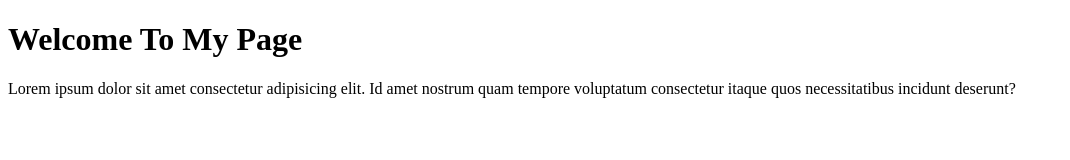
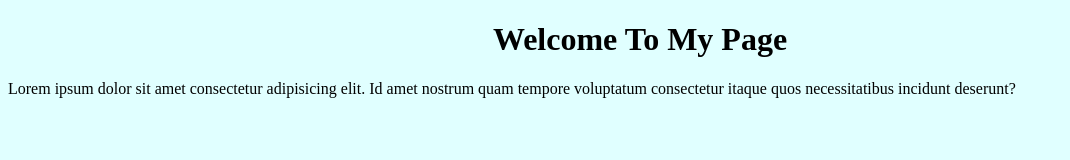
Before and after one commit to et3400/mywebsite, a plain HTML site: page index.html in a window 1280 px wide. Shown: the whole page, without its empty margins (0-1070 px from the left). Drawn offline with Linux system fonts and the light colour scheme.

Commit message:
add basic styles

```diff
--- a/index.html
+++ b/index.html
@@ -4,6 +4,7 @@
     <meta charset="UTF-8">
     <meta name="viewport" content="width=device-width, initial-scale=1.0">
     <title>TFC</title>
+    <link rel="stylesheet" href="styles.css">
 </head>
 <body>
     <h1>Welcome To My Page</h1>
--- /dev/null
+++ b/styles.css
@@ -0,0 +1,8 @@
+body {
+    background-color: lightcyan;
+}
+
+h1 {
+    text-align: center;
+    color: black;
+}
```
